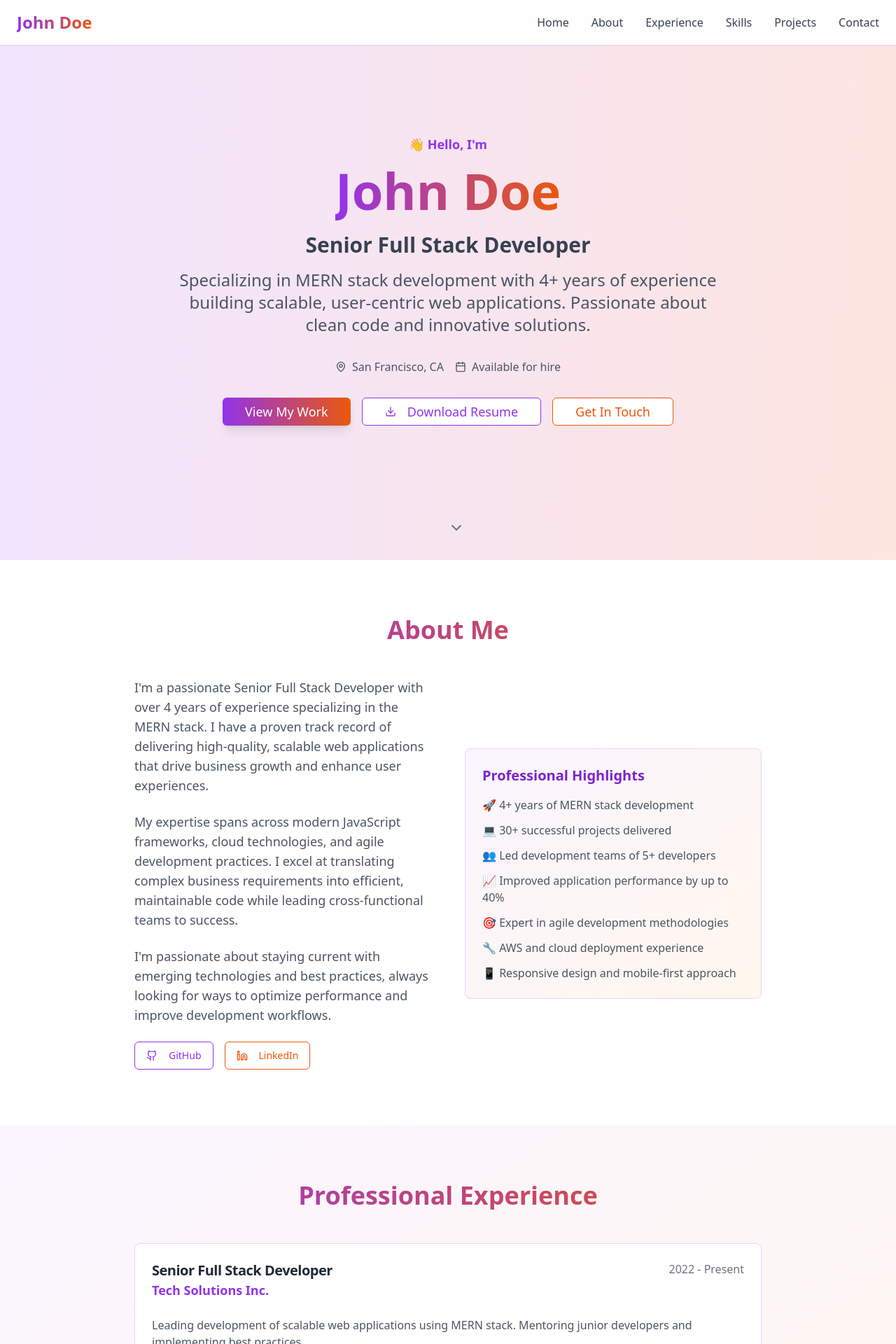
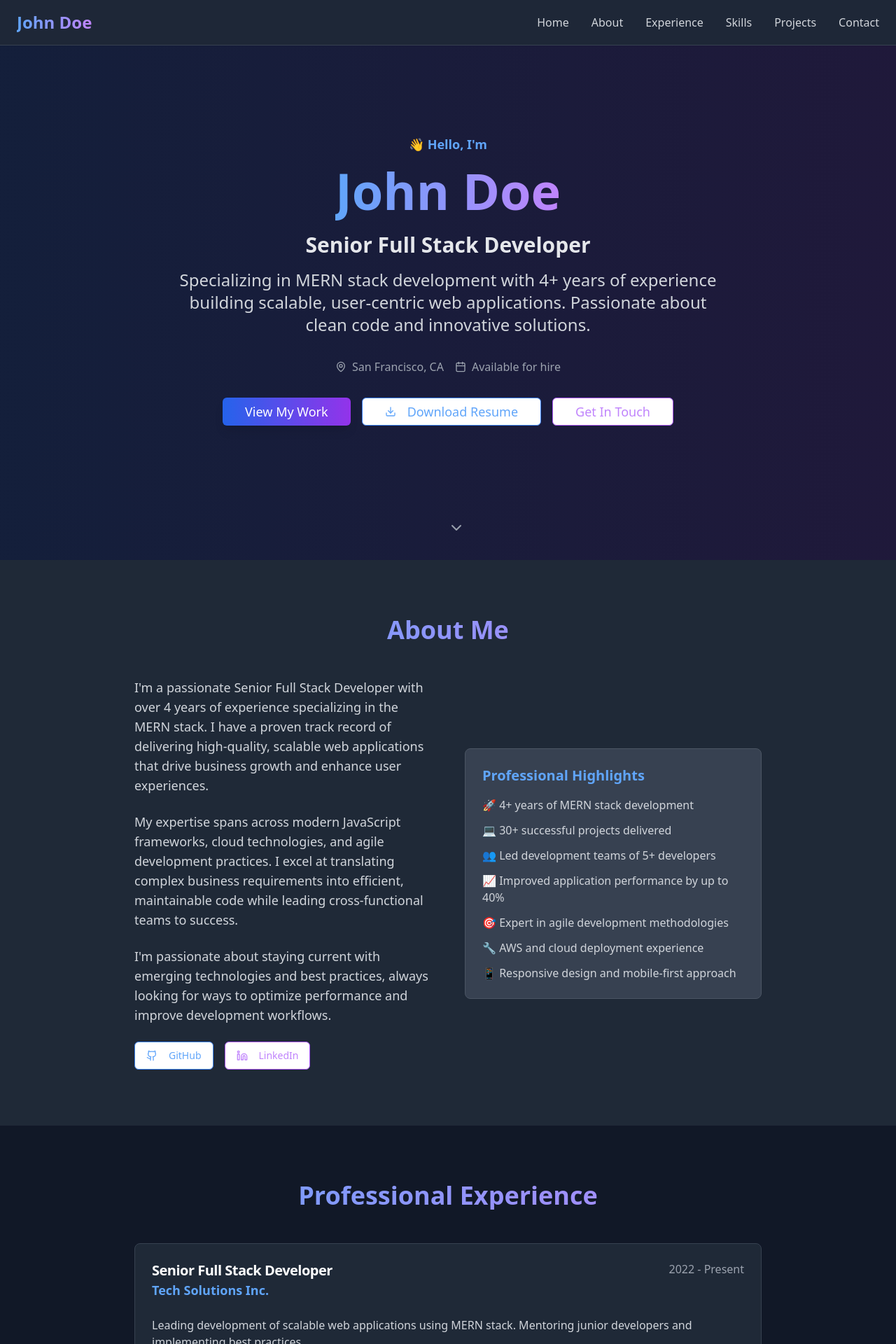
Before and after one commit to shubham2588/react-world-view, a React (Vite) app: page / in a window 1280 px wide. Shown: the top 1920 px of the page at 70% size. Built offline with nearby package versions, Linux system fonts and the light colour scheme.

Commit message:
feat: Implement dark theme
Updates the portfolio website with a dark theme.

```diff
--- a/src/pages/Index.tsx
+++ b/src/pages/Index.tsx
@@ -76,21 +76,21 @@ const Index = () => {
   };
 
   return (
-    <div className="min-h-screen bg-gradient-to-br from-purple-50 via-pink-50 to-orange-50">
+    <div className="min-h-screen bg-gray-900">
       {/* Navigation */}
-      <nav className="fixed top-0 left-0 right-0 z-50 bg-white/95 backdrop-blur-md border-b border-purple-200 shadow-sm">
+      <nav className="fixed top-0 left-0 right-0 z-50 bg-gray-800/95 backdrop-blur-md border-b border-gray-700 shadow-sm">
         <div className="container mx-auto px-6 py-4">
           <div className="flex justify-between items-center">
-            <div className="text-2xl font-bold bg-gradient-to-r from-purple-600 to-orange-600 bg-clip-text text-transparent">
+            <div className="text-2xl font-bold bg-gradient-to-r from-blue-400 to-purple-400 bg-clip-text text-transparent">
               John Doe
             </div>
             <div className="hidden md:flex space-x-8">
-              <button onClick={() => scrollToSection('home')} className="text-gray-700 hover:text-purple-600 transition-colors font-medium">Home</button>
-              <button onClick={() => scrollToSection('about')} className="text-gray-700 hover:text-purple-600 transition-colors font-medium">About</button>
-              <button onClick={() => scrollToSection('experience')} className="text-gray-700 hover:text-purple-600 transition-colors font-medium">Experience</button>
-              <button onClick={() => scrollToSection('skills')} className="text-gray-700 hover:text-purple-600 transition-colors font-medium">Skills</button>
-              <button onClick={() => scrollToSection('projects')} className="text-gray-700 hover:text-purple-600 transition-colors font-medium">Projects</button>
-              <button onClick={() => scrollToSection('contact')} className="text-gray-700 hover:text-purple-600 transition-colors font-medium">Contact</button>
+              <button onClick={() => scrollToSection('home')} className="text-gray-300 hover:text-blue-400 transition-colors font-medium">Home</button>
+              <button onClick={() => scrollToSection('about')} className="text-gray-300 hover:text-blue-400 transition-colors font-medium">About</button>
+              <button onClick={() => scrollToSection('experience')} className="text-gray-300 hover:text-blue-400 transition-colors font-medium">Experience</button>
+              <button onClick={() => scrollToSection('skills')} className="text-gray-300 hover:text-blue-400 transition-colors font-medium">Skills</button>
+              <button onClick={() => scrollToSection('projects')} className="text-gray-300 hover:text-blue-400 transition-colors font-medium">Projects</button>
+              <button onClick={() => scrollToSection('contact')} className="text-gray-300 hover:text-blue-400 transition-colors font-medium">Contact</button>
             </div>
           </div>
         </div>
@@ -98,22 +98,22 @@ const Index = () => {
 
       {/* Hero Section */}
       <section id="home" className="min-h-screen flex items-center justify-center relative overflow-hidden">
-        <div className="absolute inset-0 bg-gradient-to-r from-purple-500/10 to-orange-500/10"></div>
+        <div className="absolute inset-0 bg-gradient-to-r from-blue-900/20 to-purple-900/20"></div>
         <div className={`container mx-auto px-6 text-center z-10 transition-all duration-1000 ${isVisible ? 'opacity-100 translate-y-0' : 'opacity-0 translate-y-10'}`}>
-          <div className="mb-4 text-purple-600 font-semibold text-lg">👋 Hello, I'm</div>
-          <h1 className="text-5xl md:text-7xl font-bold mb-6 text-gray-800">
-            <span className="bg-gradient-to-r from-purple-600 to-orange-600 bg-clip-text text-transparent">
+          <div className="mb-4 text-blue-400 font-semibold text-lg">👋 Hello, I'm</div>
+          <h1 className="text-5xl md:text-7xl font-bold mb-6 text-white">
+            <span className="bg-gradient-to-r from-blue-400 to-purple-400 bg-clip-text text-transparent">
               John Doe
             </span>
           </h1>
-          <h2 className="text-2xl md:text-3xl font-semibold text-gray-700 mb-4">
+          <h2 className="text-2xl md:text-3xl font-semibold text-gray-200 mb-4">
             Senior Full Stack Developer
           </h2>
-          <p className="text-xl md:text-2xl text-gray-600 mb-8 max-w-3xl mx-auto">
+          <p className="text-xl md:text-2xl text-gray-300 mb-8 max-w-3xl mx-auto">
             Specializing in MERN stack development with 4+ years of experience building scalable,
             user-centric web applications. Passionate about clean code and innovative solutions.
           </p>
-          <div className="flex justify-center items-center gap-4 mb-8 text-gray-600">
+          <div className="flex justify-center items-center gap-4 mb-8 text-gray-400">
             <div className="flex items-center gap-2">
               <MapPin className="w-4 h-4" />
               <span>San Francisco, CA</span>
@@ -126,13 +126,13 @@ const Index = () => {
           <div className="flex flex-col sm:flex-row gap-4 justify-center">
             <Button
               onClick={() => scrollToSection('projects')}
-              className="bg-gradient-to-r from-purple-600 to-orange-600 hover:from-purple-700 hover:to-orange-700 text-white px-8 py-3 text-lg shadow-lg"
+              className="bg-gradient-to-r from-blue-600 to-purple-600 hover:from-blue-700 hover:to-purple-700 text-white px-8 py-3 text-lg shadow-lg"
             >
               View My Work
             </Button>
             <Button
               variant="outline"
-              className="border-purple-600 text-purple-600 hover:bg-purple-600 hover:text-white px-8 py-3 text-lg"
+              className="border-blue-500 text-blue-400 hover:bg-blue-600 hover:text-white px-8 py-3 text-lg"
             >
               <Download className="w-4 h-4 mr-2" />
               Download Resume
@@ -140,54 +140,54 @@ const Index = () => {
             <Button
               onClick={() => scrollToSection('contact')}
               variant="outline"
-              className="border-orange-600 text-orange-600 hover:bg-orange-600 hover:text-white px-8 py-3 text-lg"
+              className="border-purple-500 text-purple-400 hover:bg-purple-600 hover:text-white px-8 py-3 text-lg"
             >
               Get In Touch
             </Button>
           </div>
         </div>
         <div className="absolute bottom-8 left-1/2 transform -translate-x-1/2 animate-bounce">
-          <ChevronDown className="w-6 h-6 text-gray-500" />
+          <ChevronDown className="w-6 h-6 text-gray-400" />
         </div>
       </section>
 
       {/* About Section */}
-      <section id="about" className="py-20 bg-white">
+      <section id="about" className="py-20 bg-gray-800">
         <div className="container mx-auto px-6">
           <div className="max-w-4xl mx-auto">
-            <h2 className="text-4xl font-bold text-center mb-12 bg-gradient-to-r from-purple-600 to-orange-600 bg-clip-text text-transparent">
+            <h2 className="text-4xl font-bold text-center mb-12 bg-gradient-to-r from-blue-400 to-purple-400 bg-clip-text text-transparent">
               About Me
             </h2>
             <div className="grid md:grid-cols-2 gap-12 items-center">
               <div className="text-left">
-                <p className="text-lg text-gray-600 mb-6">
+                <p className="text-lg text-gray-300 mb-6">
                   I'm a passionate Senior Full Stack Developer with over 4 years of experience specializing in the MERN stack.
                   I have a proven track record of delivering high-quality, scalable web applications that drive business growth
                   and enhance user experiences.
                 </p>
-                <p className="text-lg text-gray-600 mb-6">
+                <p className="text-lg text-gray-300 mb-6">
                   My expertise spans across modern JavaScript frameworks, cloud technologies, and agile development practices.
                   I excel at translating complex business requirements into efficient, maintainable code while leading
                   cross-functional teams to success.
                 </p>
-                <p className="text-lg text-gray-600 mb-6">
+                <p className="text-lg text-gray-300 mb-6">
                   I'm passionate about staying current with emerging technologies and best practices, always looking for ways
                   to optimize performance and improve development workflows.
                 </p>
                 <div className="flex gap-4">
-                  <Button variant="outline" className="border-purple-600 text-purple-600 hover:bg-purple-600 hover:text-white">
+                  <Button variant="outline" className="border-blue-500 text-blue-400 hover:bg-blue-600 hover:text-white">
                     <Github className="w-4 h-4 mr-2" />
                     GitHub
                   </Button>
-                  <Button variant="outline" className="border-orange-600 text-orange-600 hover:bg-orange-600 hover:text-white">
+                  <Button variant="outline" className="border-purple-500 text-purple-400 hover:bg-purple-600 hover:text-white">
                     <Linkedin className="w-4 h-4 mr-2" />
                     LinkedIn
                   </Button>
                 </div>
               </div>
-              <div className="bg-gradient-to-br from-purple-50 to-orange-50 rounded-lg p-6 border border-purple-200">
-                <h3 className="text-xl font-semibold mb-4 text-purple-700">Professional Highlights</h3>
-                <ul className="space-y-3 text-gray-600">
+              <div className="bg-gray-700 rounded-lg p-6 border border-gray-600">
+                <h3 className="text-xl font-semibold mb-4 text-blue-400">Professional Highlights</h3>
+                <ul className="space-y-3 text-gray-300">
                   <li>🚀 4+ years of MERN stack development</li>
                   <li>💻 30+ successful projects delivered</li>
                   <li>👥 Led development teams of 5+ developers</li>
@@ -203,30 +203,30 @@ const Index = () => {
       </section>
 
       {/* Experience Section */}
-      <section id="experience" className="py-20 bg-gradient-to-br from-purple-50 to-orange-50">
+      <section id="experience" className="py-20 bg-gray-900">
         <div className="container mx-auto px-6">
-          <h2 className="text-4xl font-bold text-center mb-12 bg-gradient-to-r from-purple-600 to-orange-600 bg-clip-text text-transparent">
+          <h2 className="text-4xl font-bold text-center mb-12 bg-gradient-to-r from-blue-400 to-purple-400 bg-clip-text text-transparent">
             Professional Experience
           </h2>
           <div className="max-w-4xl mx-auto space-y-8">
             {experience.map((exp, index) => (
-              <Card key={index} className="bg-white border-purple-200 hover:border-orange-400 transition-all duration-300 hover:shadow-lg">
+              <Card key={index} className="bg-gray-800 border-gray-700 hover:border-blue-500 transition-all duration-300 hover:shadow-lg">
                 <CardHeader>
                   <div className="flex justify-between items-start">
                     <div>
-                      <CardTitle className="text-gray-800 text-xl">{exp.position}</CardTitle>
-                      <CardDescription className="text-purple-600 font-semibold text-lg">
+                      <CardTitle className="text-white text-xl">{exp.position}</CardTitle>
+                      <CardDescription className="text-blue-400 font-semibold text-lg">
                         {exp.company}
                       </CardDescription>
                     </div>
-                    <span className="text-gray-500 font-medium">{exp.period}</span>
+                    <span className="text-gray-400 font-medium">{exp.period}</span>
                   </div>
                 </CardHeader>
                 <CardContent>
-                  <p className="text-gray-600 mb-4">{exp.description}</p>
+                  <p className="text-gray-300 mb-4">{exp.description}</p>
                   <div className="space-y-2">
-                    <h4 className="font-semibold text-gray-700">Key Achievements:</h4>
-                    <ul className="list-disc list-inside space-y-1 text-gray-600">
+                    <h4 className="font-semibold text-gray-200">Key Achievements:</h4>
+                    <ul className="list-disc list-inside space-y-1 text-gray-300">
                       {exp.achievements.map((achievement, idx) => (
                         <li key={idx}>{achievement}</li>
                       ))}
@@ -240,19 +240,19 @@ const Index = () => {
       </section>
 
       {/* Skills Section */}
-      <section id="skills" className="py-20 bg-white">
+      <section id="skills" className="py-20 bg-gray-800">
         <div className="container mx-auto px-6">
-          <h2 className="text-4xl font-bold text-center mb-12 bg-gradient-to-r from-purple-600 to-orange-600 bg-clip-text text-transparent">
+          <h2 className="text-4xl font-bold text-center mb-12 bg-gradient-to-r from-blue-400 to-purple-400 bg-clip-text text-transparent">
             Technical Skills
           </h2>
           <div className="grid grid-cols-2 md:grid-cols-4 gap-6 max-w-4xl mx-auto">
             {skills.map((skill, index) => (
-              <Card key={skill.name} className="bg-white border-purple-200 hover:border-orange-400 transition-all duration-300 hover:scale-105 hover:shadow-lg">
+              <Card key={skill.name} className="bg-gray-700 border-gray-600 hover:border-blue-500 transition-all duration-300 hover:scale-105 hover:shadow-lg">
                 <CardContent className="p-6 text-center">
-                  <skill.icon className="w-12 h-12 mx-auto mb-4 text-purple-600" />
-                  <h3 className="text-gray-800 font-semibold mb-1">{skill.name}</h3>
-                  <p className="text-gray-500 text-sm mb-1">{skill.category}</p>
-                  <span className="text-xs bg-purple-100 text-purple-700 px-2 py-1 rounded-full">
+                  <skill.icon className="w-12 h-12 mx-auto mb-4 text-blue-400" />
+                  <h3 className="text-white font-semibold mb-1">{skill.name}</h3>
+                  <p className="text-gray-400 text-sm mb-1">{skill.category}</p>
+                  <span className="text-xs bg-blue-900 text-blue-300 px-2 py-1 rounded-full">
                     {skill.level}
                   </span>
                 </CardContent>
@@ -263,27 +263,27 @@ const Index = () => {
       </section>
 
       {/* Projects Section */}
-      <section id="projects" className="py-20 bg-gradient-to-br from-purple-50 to-orange-50">
+      <section id="projects" className="py-20 bg-gray-900">
         <div className="container mx-auto px-6">
-          <h2 className="text-4xl font-bold text-center mb-12 bg-gradient-to-r from-purple-600 to-orange-600 bg-clip-text text-transparent">
+          <h2 className="text-4xl font-bold text-center mb-12 bg-gradient-to-r from-blue-400 to-purple-400 bg-clip-text text-transparent">
             Featured Projects
           </h2>
           <div className="grid md:grid-cols-2 lg:grid-cols-3 gap-8 max-w-6xl mx-auto">
             {projects.map((project, index) => (
-              <Card key={project.title} className="bg-white border-gray-200 hover:border-purple-400 transition-all duration-300 hover:scale-105 hover:shadow-xl overflow-hidden">
-                <div className="aspect-video bg-gray-100 relative overflow-hidden">
+              <Card key={project.title} className="bg-gray-800 border-gray-700 hover:border-blue-500 transition-all duration-300 hover:scale-105 hover:shadow-xl overflow-hidden">
+                <div className="aspect-video bg-gray-700 relative overflow-hidden">
                   <img
                     src={project.image}
                     alt={project.title}
                     className="w-full h-full object-cover hover:scale-110 transition-transform duration-300"
                   />
-                  <div className="absolute top-4 right-4 bg-green-500 text-white px-2 py-1 rounded-full text-xs font-semibold">
+                  <div className="absolute top-4 right-4 bg-green-600 text-white px-2 py-1 rounded-full text-xs font-semibold">
                     {project.highlight}
                   </div>
                 </div>
                 <CardHeader>
-                  <CardTitle className="text-gray-800">{project.title}</CardTitle>
-                  <CardDescription className="text-gray-600">
+                  <CardTitle className="text-white">{project.title}</CardTitle>
+                  <CardDescription className="text-gray-300">
                     {project.description}
                   </CardDescription>
                 </CardHeader>
@@ -292,18 +292,18 @@ const Index = () => {
                     {project.tech.map((tech) => (
                       <span
                         key={tech}
-                        className="px-3 py-1 bg-purple-100 text-purple-700 rounded-full text-sm font-medium"
+                        className="px-3 py-1 bg-blue-900 text-blue-300 rounded-full text-sm font-medium"
                       >
                         {tech}
                       </span>
                     ))}
                   </div>
                   <div className="flex gap-3">
-                    <Button variant="outline" size="sm" className="border-gray-300 text-gray-600 hover:text-gray-800 hover:border-gray-400">
+                    <Button variant="outline" size="sm" className="border-gray-600 text-gray-300 hover:text-white hover:border-gray-400">
                       <Github className="w-4 h-4 mr-2" />
                       Code
                     </Button>
-                    <Button size="sm" className="bg-purple-600 hover:bg-purple-700 text-white">
+                    <Button size="sm" className="bg-blue-600 hover:bg-blue-700 text-white">
                       <ExternalLink className="w-4 h-4 mr-2" />
                       Live Demo
                     </Button>
@@ -316,35 +316,35 @@ const Index = () => {
       </section>
 
       {/* Contact Section */}
-      <section id="contact" className="py-20 bg-white">
+      <section id="contact" className="py-20 bg-gray-800">
         <div className="container mx-auto px-6">
           <div className="max-w-2xl mx-auto text-center">
-            <h2 className="text-4xl font-bold mb-8 bg-gradient-to-r from-purple-600 to-orange-600 bg-clip-text text-transparent">
+            <h2 className="text-4xl font-bold mb-8 bg-gradient-to-r from-blue-400 to-purple-400 bg-clip-text text-transparent">
               Let's Work Together
             </h2>
-            <p className="text-xl text-gray-600 mb-8">
+            <p className="text-xl text-gray-300 mb-8">
               I'm currently available for new opportunities. Let's discuss how I can help bring your next project to life
               with innovative solutions and clean, scalable code.
             </p>
-            <div className="bg-gradient-to-br from-purple-50 to-orange-50 rounded-lg p-6 border border-purple-200 mb-8">
-              <h3 className="text-lg font-semibold text-gray-800 mb-4">Ready to hire? Let's connect!</h3>
-              <p className="text-gray-600 mb-4">
+            <div className="bg-gray-700 rounded-lg p-6 border border-gray-600 mb-8">
+              <h3 className="text-lg font-semibold text-white mb-4">Ready to hire? Let's connect!</h3>
+              <p className="text-gray-300 mb-4">
                 📧 john.doe@email.com | 📱 (555) 123-4567
               </p>
-              <p className="text-sm text-gray-500">
+              <p className="text-sm text-gray-400">
                 Response time: Usually within 24 hours
               </p>
             </div>
             <div className="flex justify-center space-x-6">
-              <Button className="bg-purple-600 hover:bg-purple-700 text-white">
+              <Button className="bg-blue-600 hover:bg-blue-700 text-white">
                 <Mail className="w-5 h-5 mr-2" />
                 Email Me
               </Button>
-              <Button variant="outline" className="border-orange-600 text-orange-600 hover:bg-orange-600 hover:text-white">
+              <Button variant="outline" className="border-purple-500 text-purple-400 hover:bg-purple-600 hover:text-white">
                 <Linkedin className="w-5 h-5 mr-2" />
                 LinkedIn
               </Button>
-              <Button variant="outline" className="border-gray-600 text-gray-600 hover:bg-gray-600 hover:text-white">
+              <Button variant="outline" className="border-gray-500 text-gray-300 hover:bg-gray-600 hover:text-white">
                 <Github className="w-5 h-5 mr-2" />
                 GitHub
               </Button>
@@ -354,12 +354,12 @@ const Index = () => {
       </section>
 
       {/* Footer */}
-      <footer className="bg-gradient-to-r from-purple-600 to-orange-600 py-8 text-white">
+      <footer className="bg-gradient-to-r from-blue-900 to-purple-900 py-8 text-white">
         <div className="container mx-auto px-6 text-center">
           <p className="mb-2">
             © 2024 John Doe - Senior Full Stack Developer
           </p>
-          <p className="text-purple-100 text-sm">
+          <p className="text-blue-200 text-sm">
             Built with React, TypeScript & Tailwind CSS
           </p>
         </div>
```
